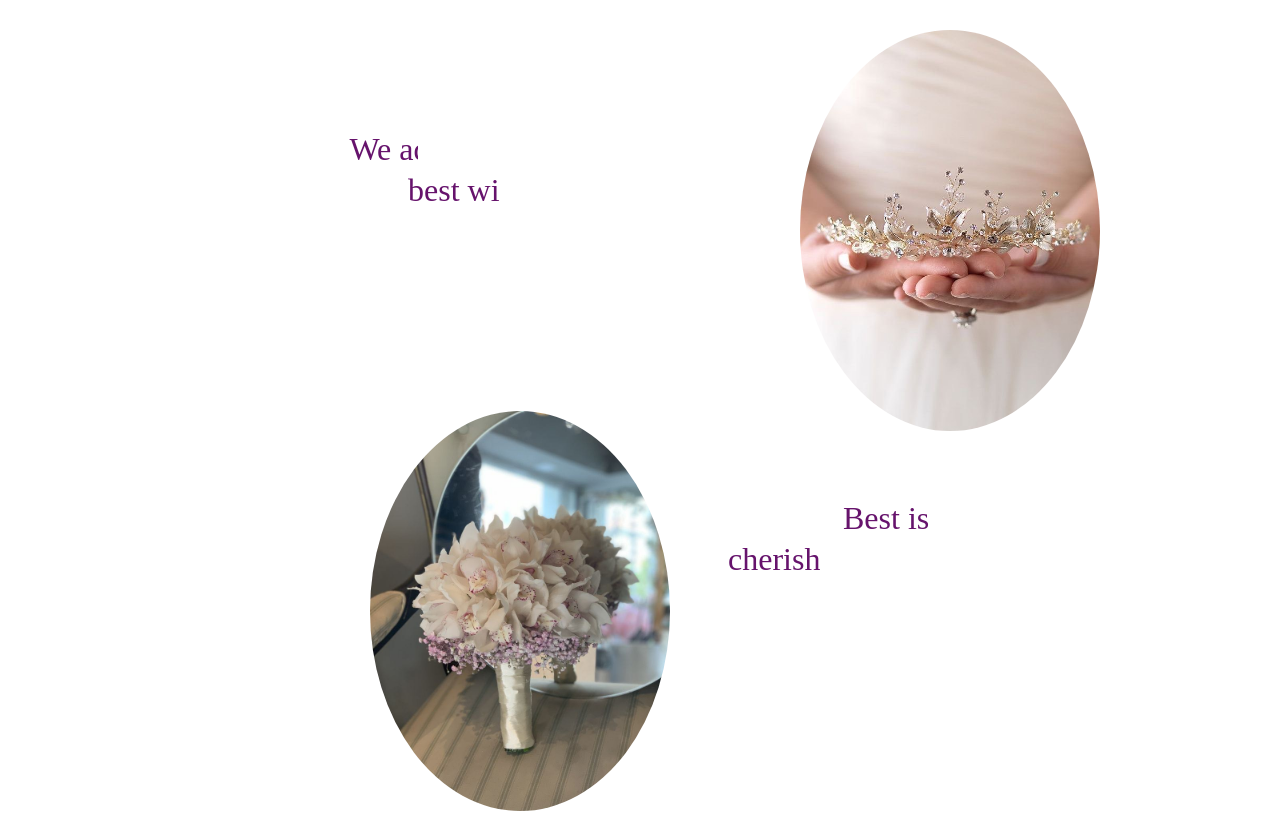
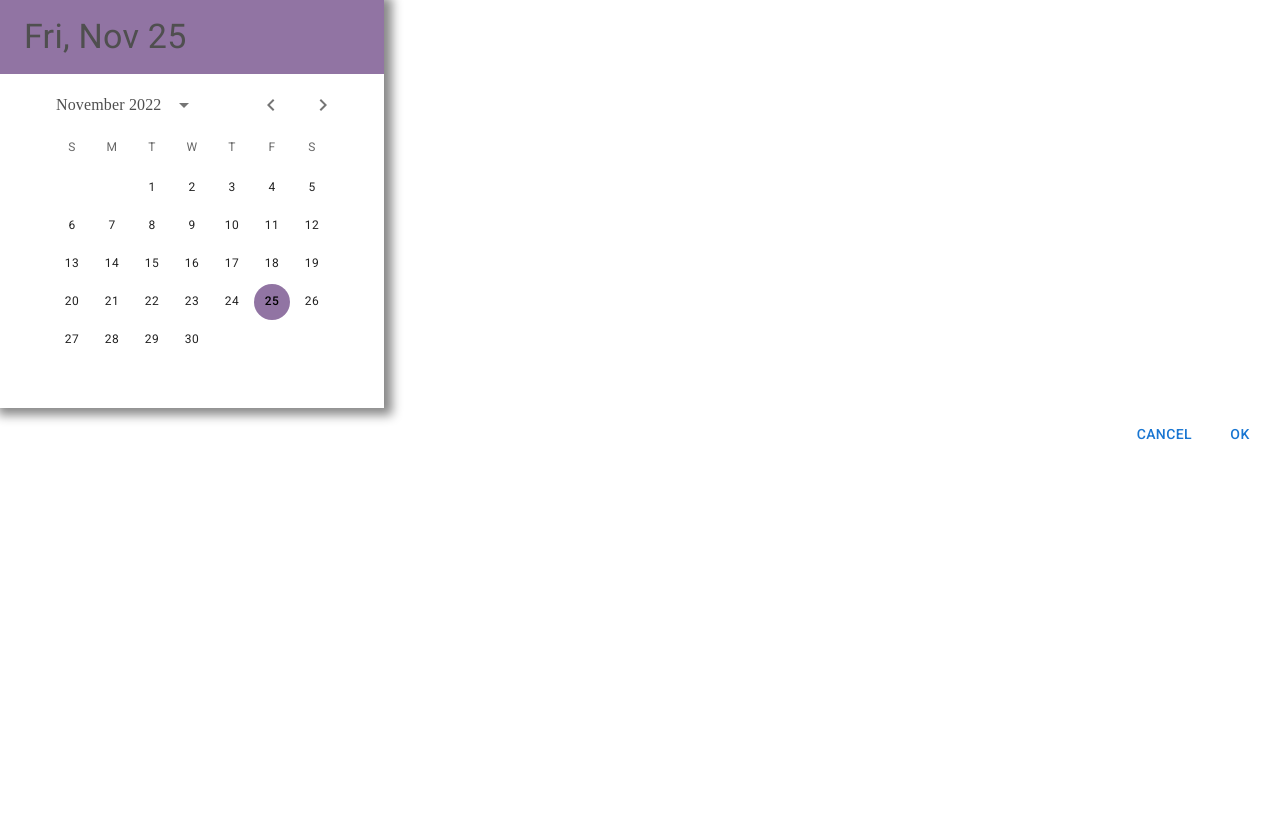
Before and after one commit to danarabdulhaq/bridal_dresswear_rental_website, a React (Create React App) app: page / in a window 1280 px wide. Shown: the top 813 px of the page. Built offline with nearby package versions, Linux system fonts and the light colour scheme.

Commit message:
fix Conflicting

```diff
--- a/src/App.js
+++ b/src/App.js
@@ -6,15 +6,13 @@ import Card from './components/Card';
 //import footer
 import Footer from './components/footer';
 //import { BrowserRouter, Route, Routes } from 'react-router-dom';
+import Cal from './components/Calendar'
 
 function App() {
   return (
 
 <>
-   <Design/>
-   <Contact/>
-   <Card/>
-   <Footer/>
+   <Cal/>
   </>
 
 );
--- /dev/null
+++ b/src/components/Calendar.css
@@ -0,0 +1,46 @@
+.css-hlj6pa-MuiDialogActions-root
+{
+    display: none !important;
+}
+
+.css-z3au5x-MuiButtonBase-root-MuiIconButton-root-MuiPickersToolbar-penIconButton
+{
+    display: none !important;
+
+}
+
+.css-1eurbeq-MuiPickersToolbar-root-MuiDatePickerToolbar-root{
+
+    text-align: center;
+background-color: #9174a3;
+
+
+}
+
+.css-xelq0e-MuiPickerStaticWrapper-content
+{
+
+width: 30%;
+
+box-shadow :3px 2px 10px 5px #888888 !important;
+}
+
+
+.css-1hbyad5-MuiTypography-root
+{
+    display: none !important;
+
+}
+.css-195y93z-MuiButtonBase-root-MuiPickersDay-root.Mui-selected
+{
+
+    background-color: #9174a3 !important;
+    color: black !important;
+}
+
+.css-bkrceb-MuiButtonBase-root-MuiPickersDay-root.Mui-selected
+{
+
+    background-color: #9174a3 !important;
+    color: black !important;
+}
--- /dev/null
+++ b/src/components/Calendar.js
@@ -0,0 +1,51 @@
+import  React ,{useState}from 'react';
+import dayjs from 'dayjs';
+import TextField from '@mui/material/TextField';
+import { AdapterDayjs } from '@mui/x-date-pickers/AdapterDayjs';
+import { LocalizationProvider } from '@mui/x-date-pickers/LocalizationProvider';
+import { StaticDatePicker } from '@mui/x-date-pickers/StaticDatePicker';
+import Badge from '@mui/material/Badge';
+import { PickersDay } from '@mui/x-date-pickers/PickersDay';
+import './Calendar.css';
+
+
+const Cal=()=> {
+
+    const [value, setValue] = useState(dayjs());
+    const [highlightedDays] = useState([0]);
+
+    return(
+
+        <LocalizationProvider dateAdapter={AdapterDayjs}>
+        <StaticDatePicker
+        orientation="portrait"
+        openTo="day"
+        value={value}
+        onChange={(newValue) => {
+            setValue(newValue);
+        }}
+        renderInput={(params) => <TextField {...params} />}
+        renderDay={(day, _value, DayComponentProps) => {
+            const isSelected =
+                !DayComponentProps.outsideCurrentMonth &&highlightedDays.indexOf(day.date()) >= 0;
+            return (
+                <Badge
+                key={day.toString()}
+                overlap="circular"
+                badgeContent={isSelected ? '❗' : undefined}
+                >
+                <PickersDay {...DayComponentProps} />
+                </Badge>
+            );
+        }}
+
+
+        />
+        </LocalizationProvider>
+);
+
+
+
+}
+
+export default Cal;
```
Also changed, not shown: src/components/RegisterPage.js (deleted, +0 -45 lines).
